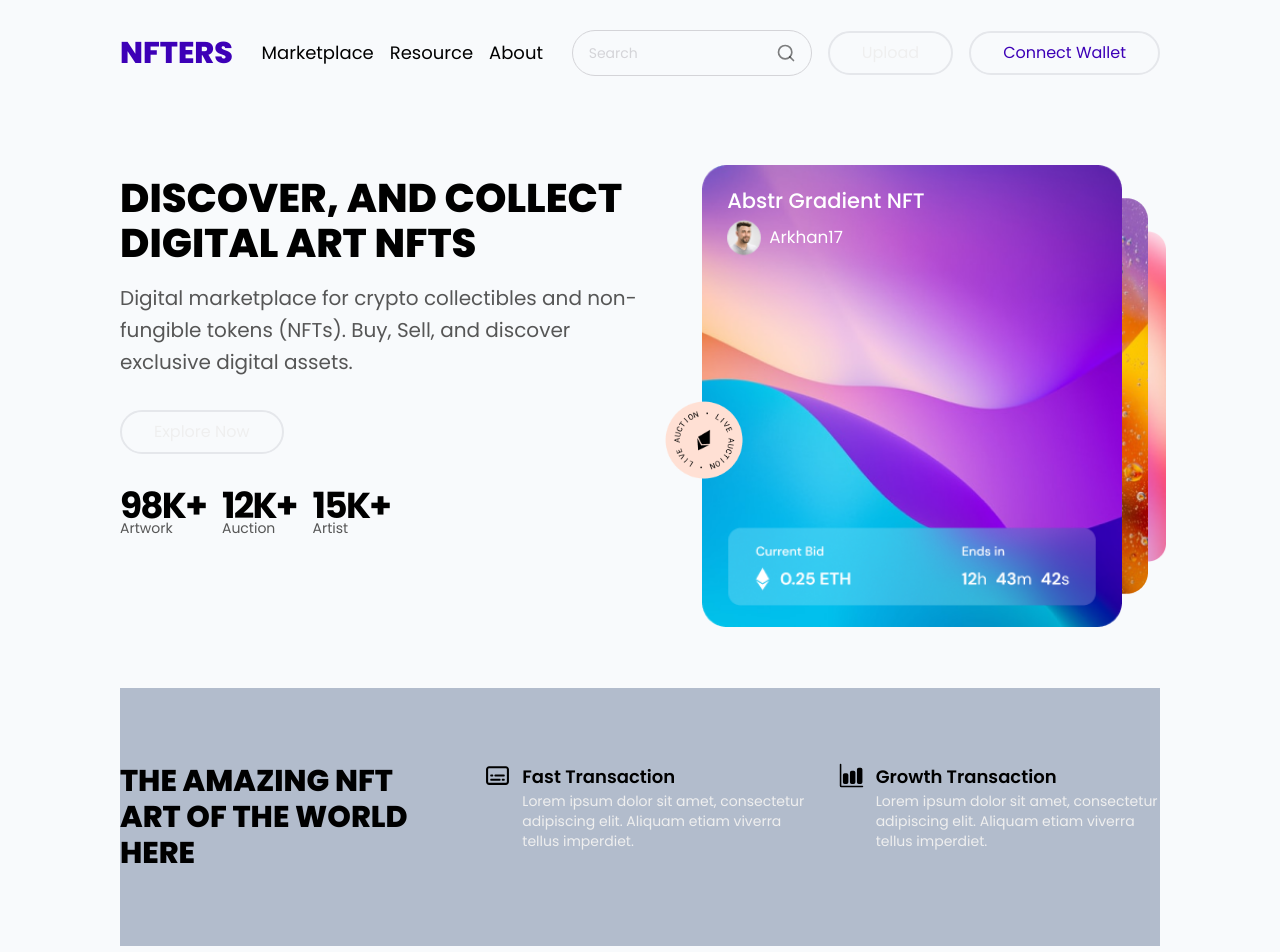
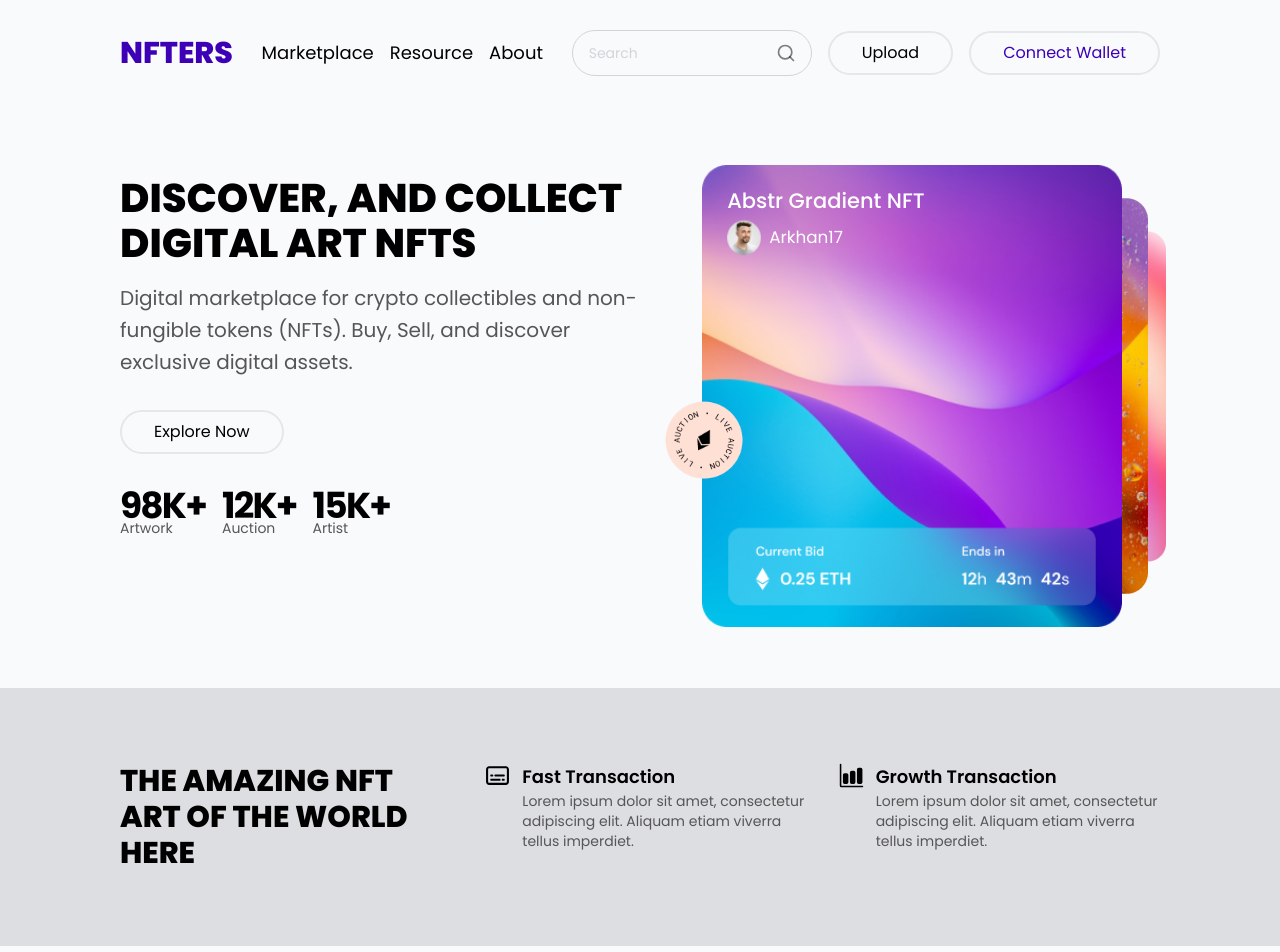
Before and after one commit to tolgahantolu/nextjs-nft-market, a Next.js app: page / in a window 1280 px wide. Shown: the top 952 px of the page. Built offline with nearby package versions, Linux system fonts and the light colour scheme.

Commit message:
padding-x fix

```diff
--- a/src/app/page.tsx
+++ b/src/app/page.tsx
@@ -2,7 +2,7 @@ import { Hero, Navbar, AmazeNFT } from "../components";
 
 export default function Home() {
   return (
-    <main className="w-full min-h-screen px-[120px] py-[30px] bg-slate-50">
+    <main className="w-full min-h-screen py-[30px] bg-slate-50">
       <Navbar />
       <Hero />
       <AmazeNFT />
--- a/src/components/AmazeNFT/AmazeNFT.tsx
+++ b/src/components/AmazeNFT/AmazeNFT.tsx
@@ -3,8 +3,8 @@ import { IoBarChart } from "react-icons/io5";
 
 const AmazeNFT = () => {
   return (
-    <div className="mt-[150px] bg-slate-400/70">
-      <div className="flex justify-between items-start gap-8 py-[75px]">
+    <div className="mt-[150px] bg-zinc-500/20">
+      <div className="flex justify-between items-start gap-8 py-[75px] px-[120px]">
         <h1
           data-testid="amazeNFT"
           className="flex-1 font-extrabold text-3xl uppercase"
@@ -22,7 +22,7 @@ const AmazeNFT = () => {
             >
               Fast Transaction
             </h4>
-            <p className="text-theme-white text-sm">
+            <p className="text-theme-gray text-sm">
               Lorem ipsum dolor sit amet, consectetur adipiscing elit. Aliquam
               etiam viverra tellus imperdiet.
             </p>
@@ -39,7 +39,7 @@ const AmazeNFT = () => {
             >
               Growth Transaction
             </h4>
-            <p className="text-theme-white text-sm">
+            <p className="text-theme-gray text-sm">
               Lorem ipsum dolor sit amet, consectetur adipiscing elit. Aliquam
               etiam viverra tellus imperdiet.
             </p>
--- a/src/components/Hero/Hero.tsx
+++ b/src/components/Hero/Hero.tsx
@@ -5,7 +5,7 @@ import { Button } from "../index";
 
 const Hero = () => {
   return (
-    <div className="flex justify-between pt-[100px]">
+    <div className="flex justify-between pt-[100px] px-[120px]">
       <div className="flex-1">
         <h1
           data-testid="hero-title"
--- a/src/components/Navbar/Navbar.tsx
+++ b/src/components/Navbar/Navbar.tsx
@@ -5,7 +5,7 @@ import { DUMMY_MENU_LIST } from "../../constants";
 
 const Navbar = () => {
   return (
-    <nav className="flex items-center justify-between">
+    <nav className="flex items-center justify-between px-[120px]">
       <p
         data-testid="logo"
         className="uppercase font-extrabold text-3xl text-theme-dark-purple"
```
